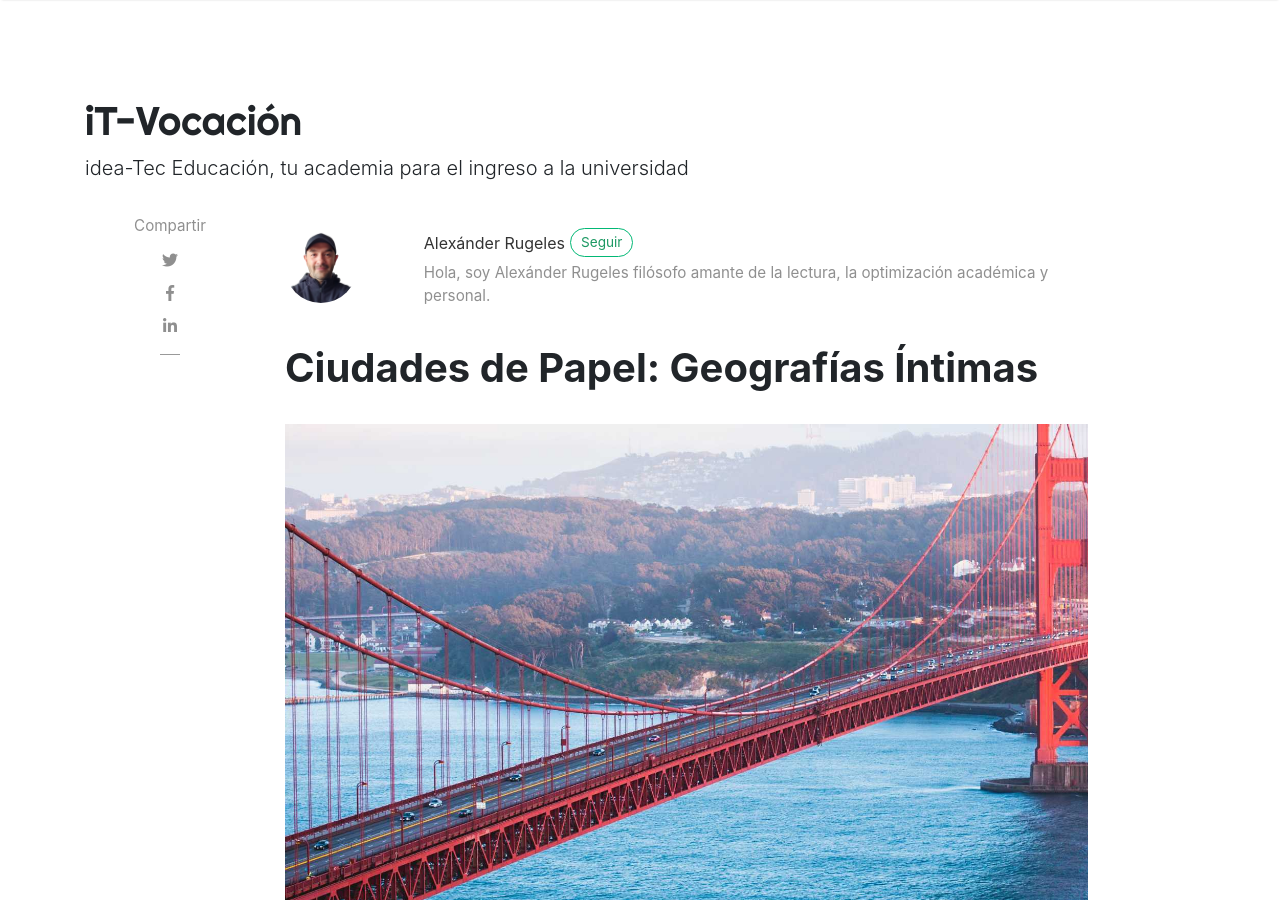
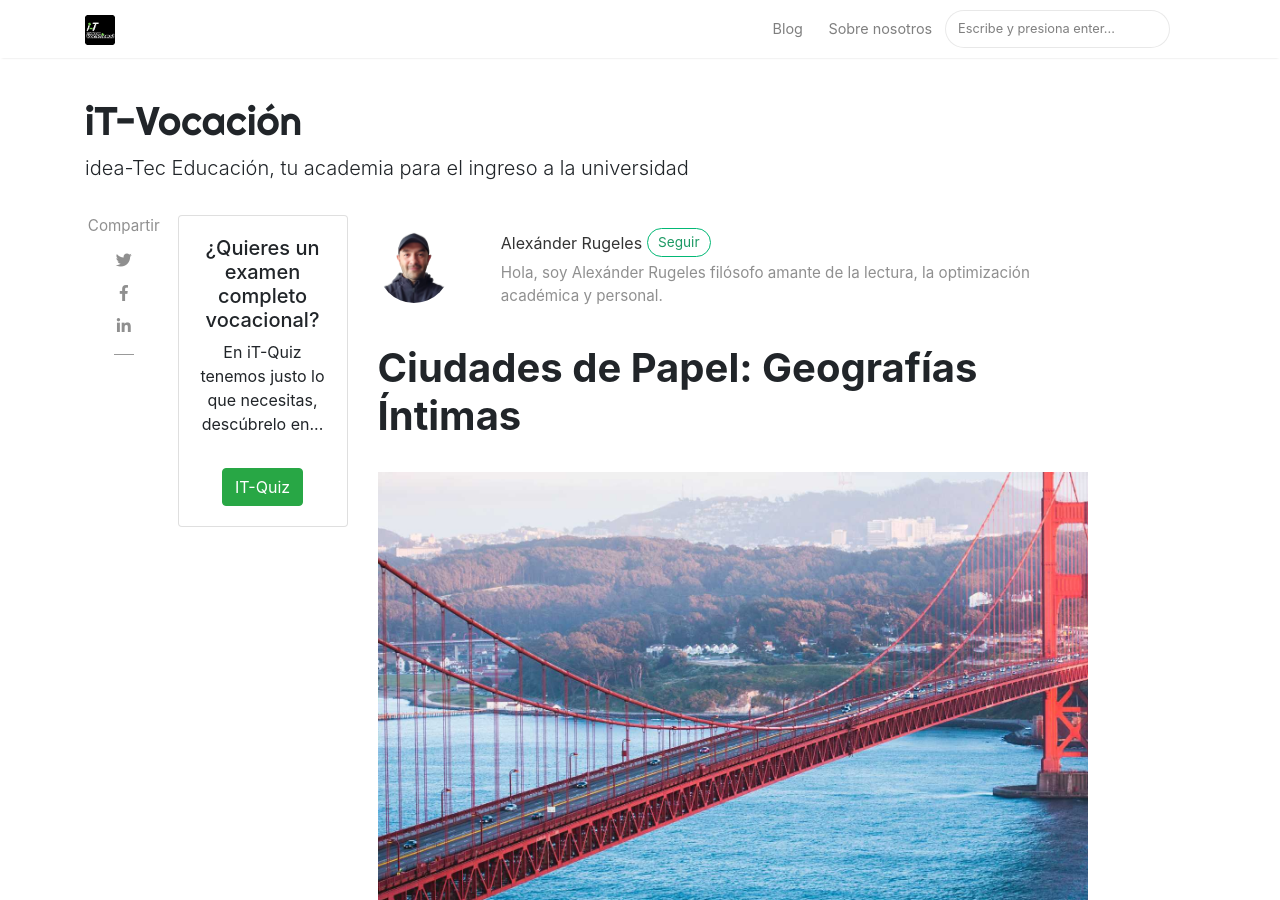
Before and after one commit to idea-tec-dev/it-vocacional-web, a Jekyll site: the page built from _posts/2025-01-28-paper-city.md, in a window 1280 px wide and 900 px high. Built offline with Jekyll 4.4.1, drawn with Linux system fonts in a browser that asks for light colours; nearby versions of some CDN libraries; comment, search, counter and statistics services are not loaded; some of the changed text lies outside the part shown.

Commit message:
fix: right card

```diff
--- a/_layouts/post.html
+++ b/_layouts/post.html
@@ -11,14 +11,14 @@
     <div class="row">
 
         <!-- Post Share -->
-        <div class="col-md-2 pl-0">
+        <div class="col-md-1 pl-0">
             {% include share.html %}
         </div>
 
         <!-- Post -->
         {% assign author = site.authors[page.author] %}
 
-        <div class="col-md-9 flex-first flex-md-unordered">
+        <div class="col-md-8 flex-first flex-md-unordered">
             <div class="mainheading">
 
                 <!-- Author Box -->
@@ -74,22 +74,7 @@
                     </div>
                 {% endif %}
                 <!-- End Toc -->
-                <div class="row">
-                    <div class="{% if page.sidebar_content %}col-lg-8{% else %}col-lg-12{% endif %} mx-auto">
-                        {{ content }}
-                    </div>
-                    {% if page.sidebar_content %}
-                    <div class="col-lg-4">
-                        <div class="card sticky-top sticky-top-80">
-                            <div class="card-body text-center">
-                                <h5>¿Quieres un examen completo vocacional?</h5>
-                                <p>En iT-Quiz tenemos justo lo que necesitas, descúbrelo en:</p>
-                                <a href="https://ideatec-vocacional.vercel.app/" class="btn btn-success mt-3" target="_blank">IT-Quiz</a>
-                            </div>
-                        </div>
-                    </div>
-                    {% endif %}
-                </div>
+                {{content}}
             </div>
 
             <!-- Rating -->
@@ -150,6 +135,18 @@
         </div>
         <!-- End Post -->
 
+        <!-- Sidebar Derecha (Tarjeta Condicional) -->
+        {% if page.sidebar_content %}
+        <div class="col-md-2 pl-0">
+            <div class="card sticky-top sticky-top-80">
+                <div class="card-body text-center">
+                    <h5>¿Quieres un examen completo vocacional?</h5>
+                    <p>En iT-Quiz tenemos justo lo que necesitas, descúbrelo en...</p>
+                    <a href="https://ideatec-vocacional.vercel.app/" class="btn btn-success mt-3" target="_blank">IT-Quiz</a>
+                </div>
+            </div>
+        </div>
+        {% endif %}
     </div>
 </div>
 <!-- End Article
```
